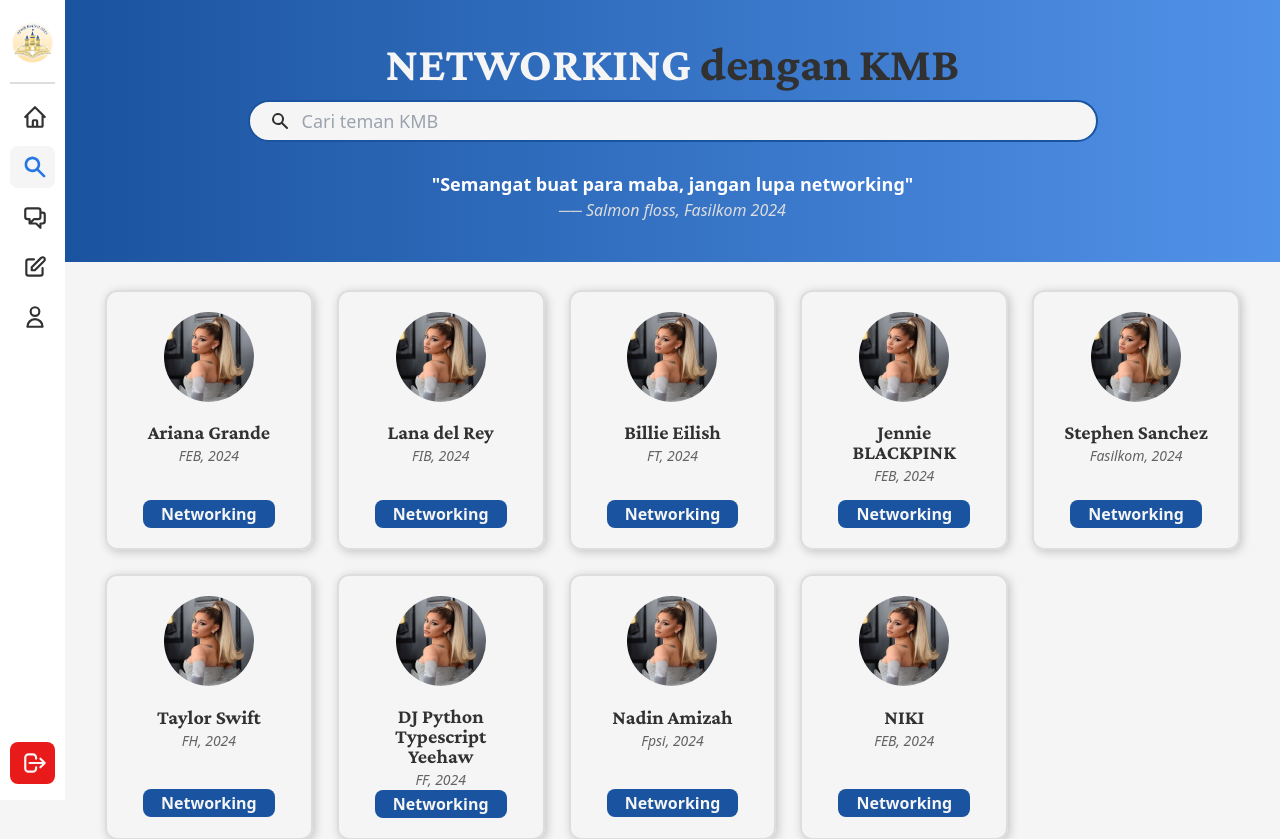
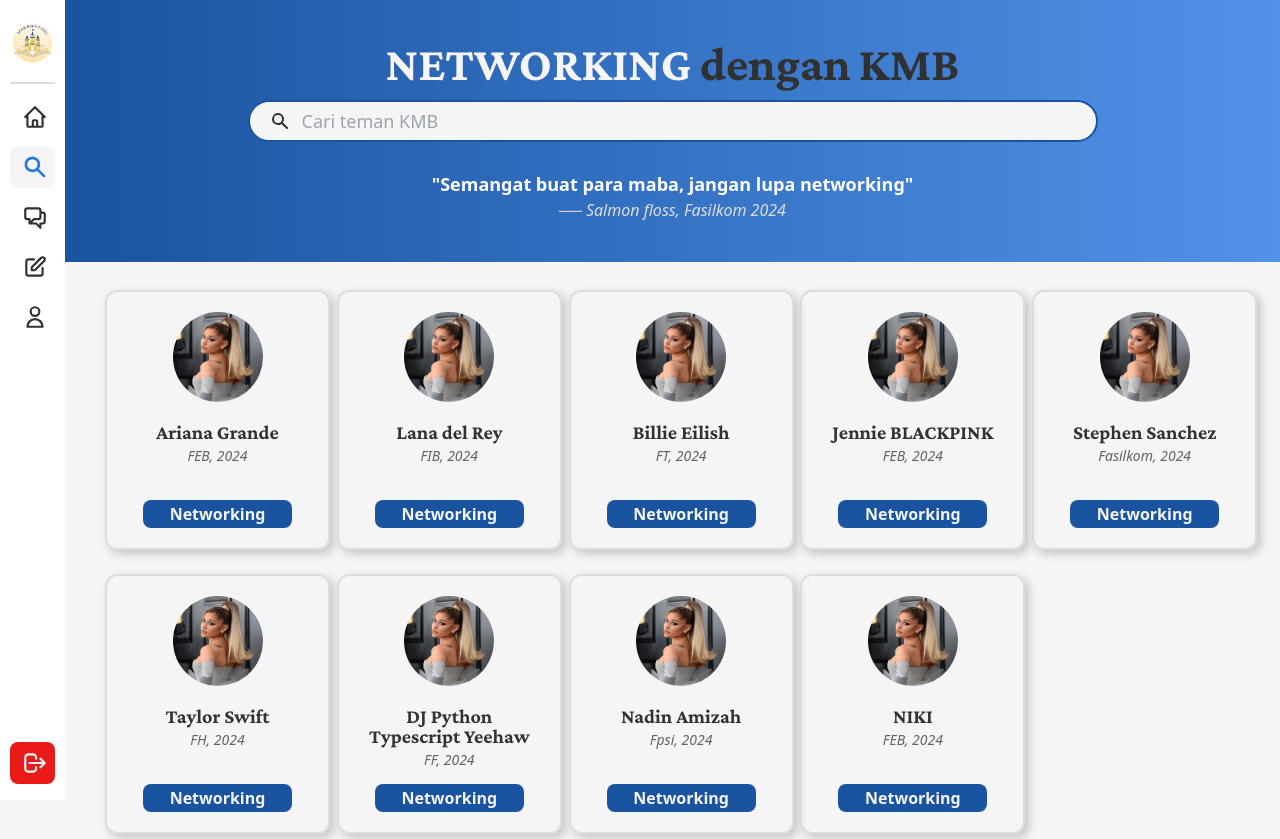
Before and after one commit to ppmb-kmbui/fe-ppmb-2025, a Next.js app: page /cari in a window 1280 px wide. Shown: the top 839 px of the page. Built offline with nearby package versions, Linux system fonts and the light colour scheme.

Commit message:
feat: implement UI for networking page (new)

```diff
--- a/src/app/globals.css
+++ b/src/app/globals.css
@@ -17,3 +17,12 @@
   flex: 0 0 100%;
   min-width: 0;
 }
+
+.scrollbar-hide {
+  -ms-overflow-style: none;  /* IE and Edge */
+  scrollbar-width: none;  /* Firefox */
+}
+
+.scrollbar-hide::-webkit-scrollbar {
+  display: none;  /* Chrome, Safari, and Opera */
+}
--- /dev/null
+++ b/src/app/networking/page.tsx
@@ -0,0 +1,86 @@
+import { Card } from "@/components";
+import Image from "next/image";
+
+const NetworkingPage: React.FC = () => {
+    const DATA = [
+        {
+            name: "Ariana Grande",
+            faculty: "FEB, 2024"
+        },
+        {
+            name: "Lana del Rey",
+            faculty: "FIB, 2024"
+        },
+        {
+            name: "Billie Eilish",
+            faculty: "FT, 2024"
+        },
+        {
+            name: "Jennie BLACKPINK",
+            faculty: "FEB, 2024"
+        },
+        {
+            name: "Stephen Sanchez",
+            faculty: "Fasilkom, 2024"
+        },
+        {
+            name: "Taylor Swift",
+            faculty: "FH, 2024"
+        },
+        {
+            name: "DJ Python Typescript Yeehaw",
+            faculty: "FF, 2024"
+        },
+        {
+            name: "Nadin Amizah",
+            faculty: "Fpsi, 2024"
+        },
+        {
+            name: "NIKI",
+            faculty: "FEB, 2024"
+        },
+    ]
+
+    return (
+        <div className="min-h-screen flex flex-col gap-10 pb-10">
+            <div className="bg-gradient-to-r from-ppmb-blue-600 to-ppmb-blue-400 w-full min-h-[95px] flex justify-between px-[60px] items-center">
+                <text className="font-bold text-2xl font-crimson text-ppmb-000">
+                    Networking KMBUI
+                </text>
+
+                <Image
+                    src={require("../../../public/logo.svg")}
+                    alt={"Logo"}
+                    width={150}
+                    height={70}
+                />
+            </div>
+
+            <div className="pl-[40px] lg:pl-[60px]">
+                <text className="font-crimson text-3xl">Menunggu Persetujuan</text>
+
+                <div className="flex flex-row overflow-x-auto max-w-[84vw] lg:max-w-[89vw] items-center gap-5 scrollbar-hide py-3 pr-3">
+                    {DATA.map((data, key) => (
+                        <Card key={key} name={data.name} faculty={data.faculty} />
+                    ))}
+
+                    {/* <text className="text-lg italic w-full text-ppmb-500">Tidak ada permintaan pertemanan :(</text> */}
+                </div>
+            </div>
+
+            <div className="pl-[40px] lg:pl-[60px]">
+                <text className="font-crimson text-3xl">Lanjutkan Networking</text>
+
+                <div className="flex flex-row overflow-x-auto max-w-[84vw] lg:max-w-[89vw] items-center gap-5 scrollbar-hide py-3 pr-3">
+                    {DATA.map((data, key) => (
+                        <Card key={key} name={data.name} faculty={data.faculty} />
+                    ))}
+
+                    {/* <text className="text-lg italic w-full text-ppmb-500">Tidak ada teman yang bisa di-networking saat ini, silahkan follow teman pada page Cari!</text> */}
+                </div>
+            </div>
+        </div>
+    )
+}
+
+export default NetworkingPage;
--- a/src/components/card/index.tsx
+++ b/src/components/card/index.tsx
@@ -1,3 +1,5 @@
+"use client"
+
 import Image from "next/image"
 import { useRouter } from "next/navigation"
 import { HiPlus } from "react-icons/hi"
@@ -13,7 +15,7 @@ export const Card: React.FC<CardProps> = ({
     const router = useRouter();
 
     return (
-        <div className="flex flex-col justify-between border-ppmb-100 border-[2px] py-5 px-7 rounded-xl min-h-[260px] shadow-ppmb-200 shadow-custom">
+        <div className="flex flex-col justify-between border-ppmb-100 border-[2px] py-5 px-7 rounded-xl min-h-[260px] min-w-[225px] shadow-ppmb-200 shadow-custom">
             <div className="flex h-[45%] items-center justify-center">
                 <div className="h-[90px] w-[90px] flex">
                     <Image
--- a/tailwind.config.ts
+++ b/tailwind.config.ts
@@ -56,7 +56,7 @@ const config: Config = {
       },
 
       boxShadow: {
-        'custom': '2px 2px 10px rgba(0, 0, 0, 0.1)',
+        'custom': '4px 4px 10px rgba(0, 0, 0, 0.1)',
       },
     },
   },
```
